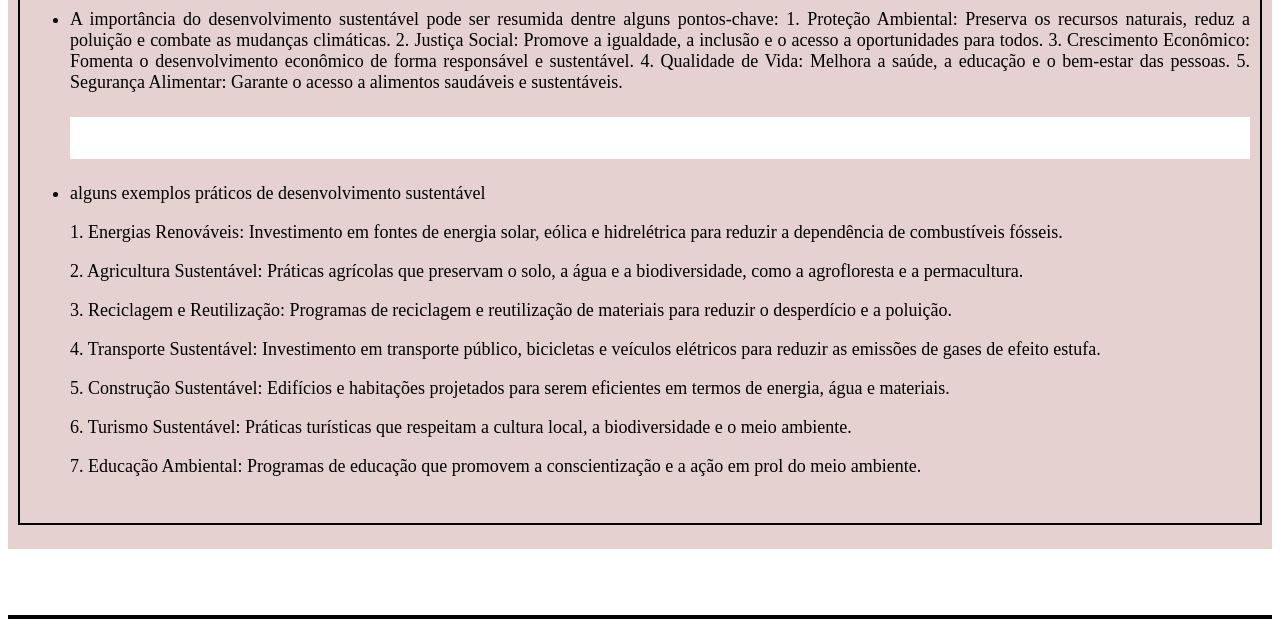
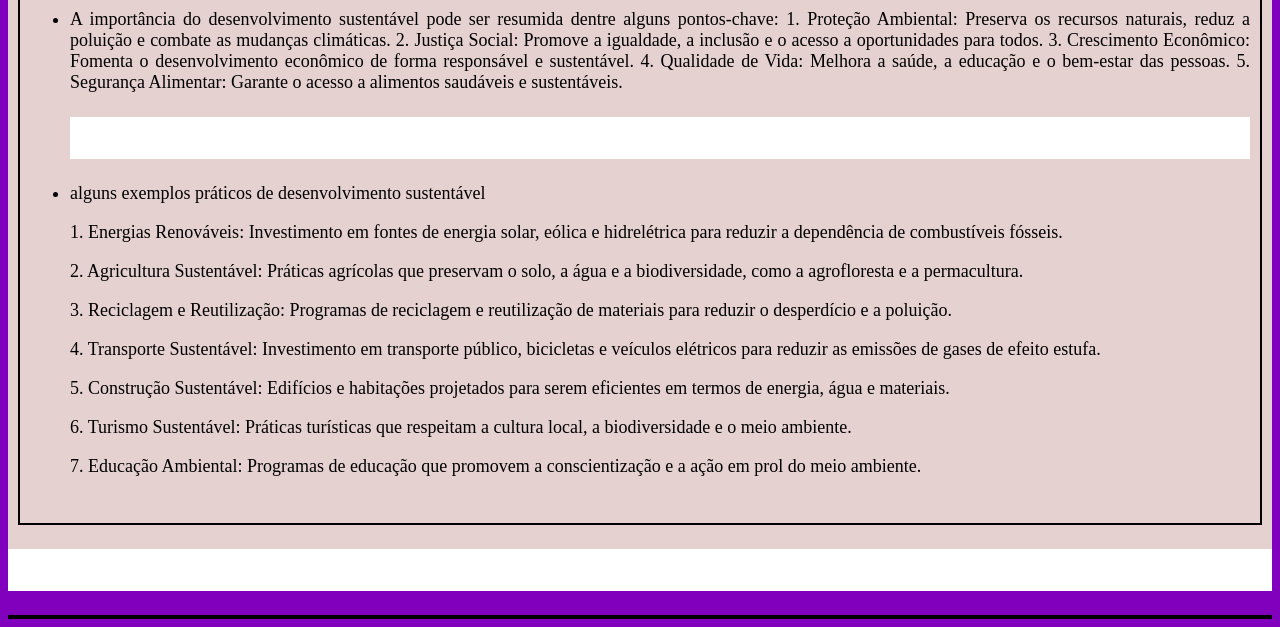
Before and after one commit to dbaladelli0/biologia, a plain HTML site: page index.html in a window 1280 px wide. Shown: the part 616-1243 px from the top of the page. Drawn offline with Linux system fonts and the light colour scheme; a script that the page names is missing.

Commit message:
Update style.css

```diff
--- a/style.css
+++ b/style.css
@@ -1,4 +1,4 @@
-body {background-color: ##8100bd; text-align: justify; font-size:
+body {background-color: #8100bd; text-align: justify; font-size:
 18px;}
 h1 {text-align: center;background-color:#ffffff; color:
 #ffffff;}
```
